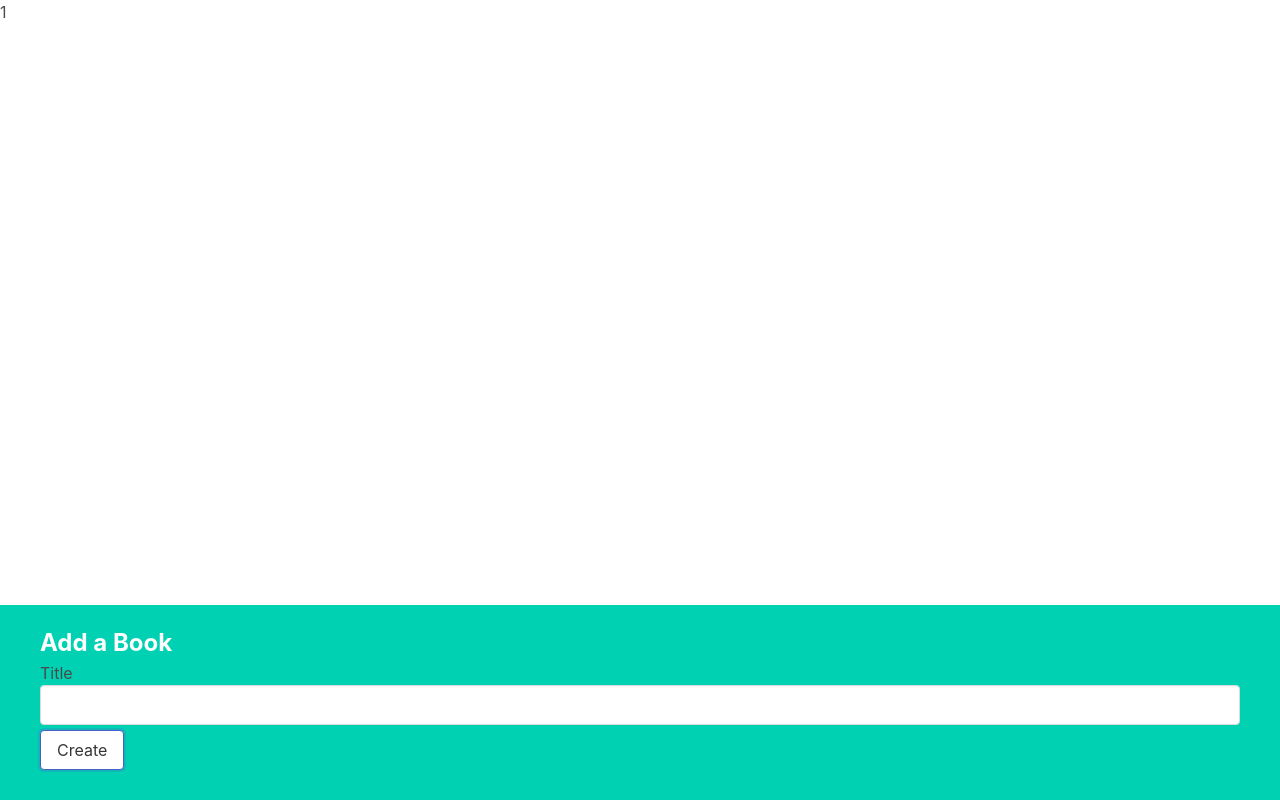
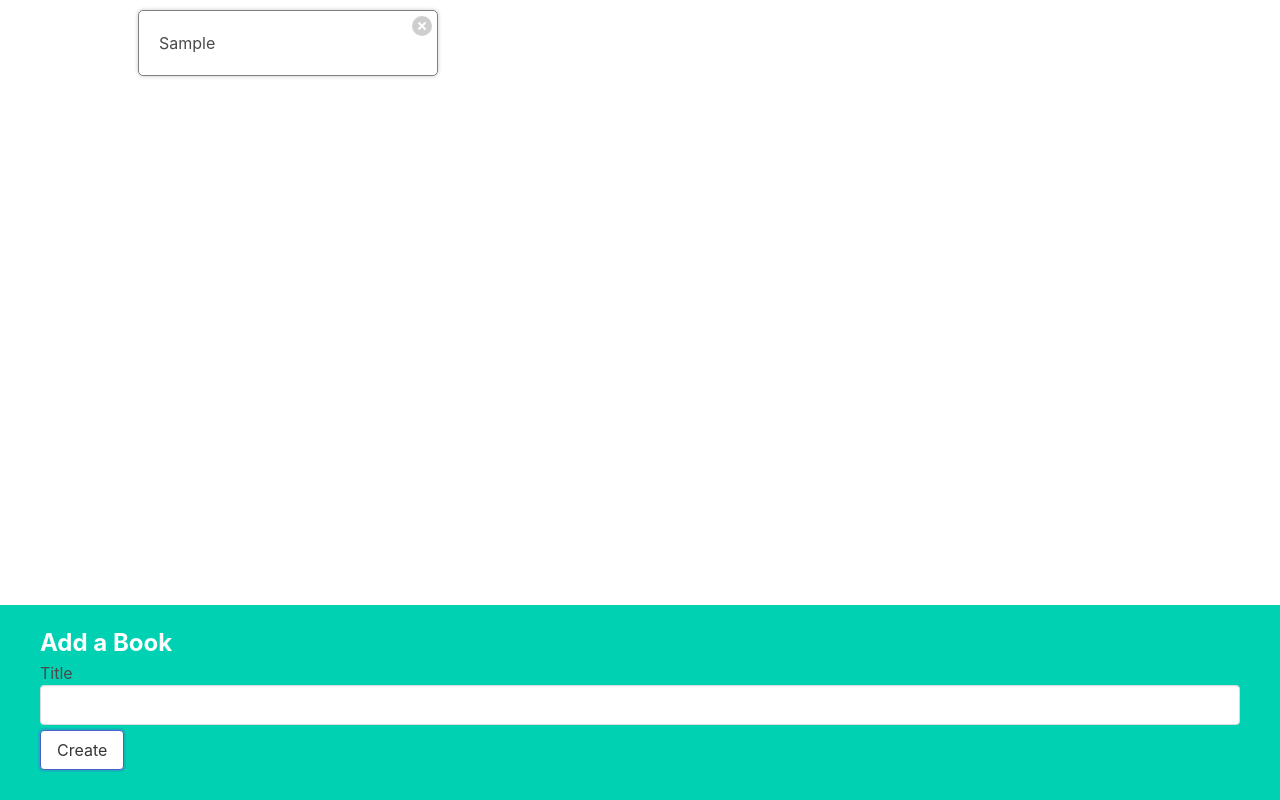
Before and after one commit to wali55/books, a React (Vite) app: page / in a window 1280 px wide. Both pictures are taken after typing "Sample" into the empty fields and a click on the button "Create". Built offline with nearby package versions, Linux system fonts and the light colour scheme.

Commit message:
delete records

```diff
--- a/src/App.jsx
+++ b/src/App.jsx
@@ -1,21 +1,33 @@
 import { useState } from 'react';
 import BookCreate from './components/BookCreate';
+import BookList from './components/BookList';
 
 function App() {
     const [books, setBooks] = useState([]);
 
+    const deleteBookById = (id) => {
+        const updatedBooks = books.filter((book) => {
+            return book.id !== id;
+        });
+
+        setBooks(updatedBooks);
+    };
+
     const createBook = (title) => {
         const updatedBooks = [
             ...books,
-            { id: 123, title }
+            {
+                id: Math.round(Math.random() * 9999),
+                title
+            }
         ];
 
         setBooks(updatedBooks);
     };
 
     return (
-    <div>
-        {books.length}
+    <div className="app">
+        <BookList books={books} onDelete={deleteBookById} />
         <BookCreate onCreate={createBook} />
     </div>
     );
--- a/src/components/BookList.jsx
+++ b/src/components/BookList.jsx
@@ -1,5 +1,15 @@
-function BookList() {
-    return <div>BookList</div>;
+import BookShow from './BookShow';
+
+function BookList({ books, onDelete }) {
+    const renderedBooks = books.map((book) => {
+        return <BookShow key={book.id} book={book} onDelete={onDelete} />;
+    });
+
+    return (
+    <div className="book-list">
+        {renderedBooks}
+    </div>
+    );
 }
 
 export default BookList;
--- a/src/components/BookShow.jsx
+++ b/src/components/BookShow.jsx
@@ -1,5 +1,18 @@
-function BookShow() {
-    return <div>BookShow</div>;
+function BookShow({ book, onDelete }) {
+    const handleClick = () => {
+        onDelete(book.id);
+    };
+
+    return (
+    <div className="book-show">
+        {book.title}
+        <div className="actions">
+            <button className="delete" onClick={handleClick}>
+                Delete
+            </button>
+        </div>
+    </div>
+    );
 }
 
 export default BookShow;
```
